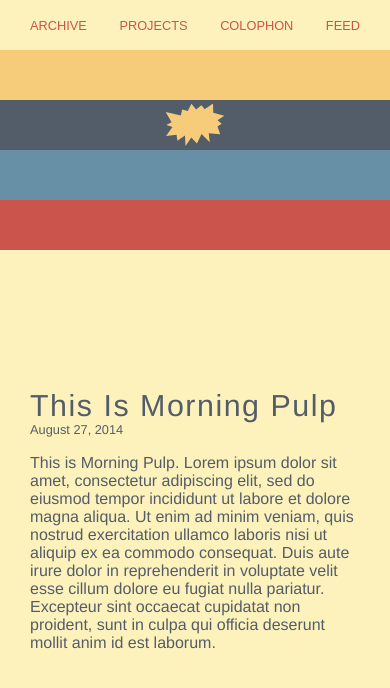
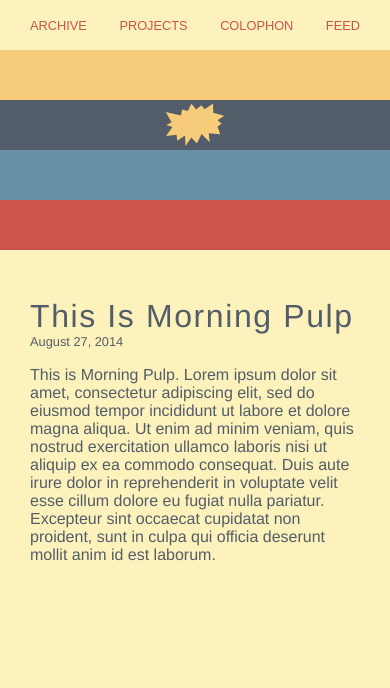
Before and after one commit to thatcameron/jekyll, a Jekyll site: the page header-test.html, which Jekyll copies as it is, in a window 390 px wide. Shown: the top 688 px of the page. Built offline with Jekyll 4.4.1, drawn with Linux system fonts in a browser that asks for light colours.

Commit message:
Updated h2

```diff
--- a/header-test.html
+++ b/header-test.html
@@ -45,7 +45,7 @@
 h2 {
   margin: 50px 0 0 0;
   font-family: "HelveticaNeue-Light", "Helvetica Neue", Helvetica, sans-serif;
-  font-size: 1.9em;
+  font-size: 2em;
   font-weight: normal;
   letter-spacing: .05em;
   line-height: 100%;
@@ -117,8 +117,6 @@
 }
 
 time {
-  margin: 0;
-  padding: 0;
   font-size: .8em;
 }
 /* END CONTENT */
@@ -154,7 +152,7 @@
   }
 }
 
-@media screen and (max-width: 500px) {
+@media screen and (max-width: 600px) {
   html {
     background-image: linear-gradient(to bottom, #fdf2bc, #fdf2bc 50px, #f6cc7b 50px, #f6cc7b 100px, #535d69 100px, #535d69 150px, #678fa5 150px, #678fa5 200px, #cb544c 200px, #cb544c 250px, rgba(0,0,0,0) 250px);
     background-repeat: no-repeat;
@@ -169,6 +167,7 @@
     -webkit-order: 1;
     display: block;
     margin: 50px 0 100px 0;
+    height: auto;
     background: none;
   }
 
```
